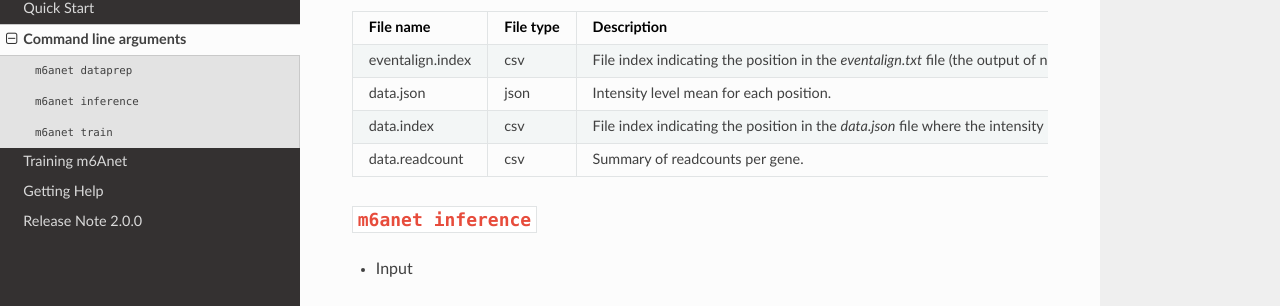
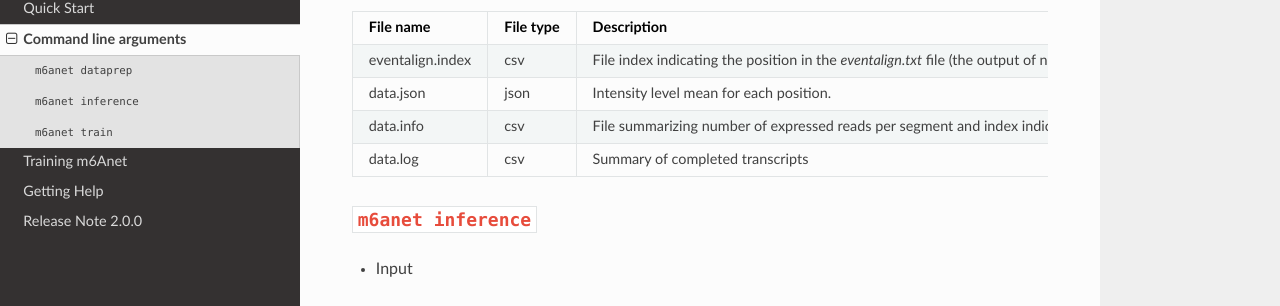
Before and after one commit to GoekeLab/m6anet, a Sphinx documentation site: the page built from docs/source/cmd.rst, in a window 1280 px wide and 900 px high, scrolled down 612 px. Shown: the part 141-447 px from the top of the window. Built offline with Sphinx 7.4.7 and the Read the Docs theme 2.0.0, drawn with Linux system fonts in a browser that asks for light colours; some of the changed text lies outside the part shown.

Commit message:
update cmd arguments

```diff
--- a/docs/source/cmd.rst
+++ b/docs/source/cmd.rst
@@ -26,16 +26,18 @@ Argument name                       Required    Default value         Descriptio
 --min_segment_count=NUM             No          1                     Minimum read counts over each candidate m6A segment
 =================================   ==========  ===================  ============================================================================================================
 
+
 * Output
 
-======================  ==============  ===============================================================================================================================================================
+======================  ==============  ===================================================================================================================================================================================================================
 File name               File type       Description
-======================  ==============  ===============================================================================================================================================================
+======================  ==============  ===================================================================================================================================================================================================================
 eventalign.index        csv             File index indicating the position in the `eventalign.txt` file (the output of nanopolish eventalign) where the segmentation information of each read index is stored, allowing a random access.
 data.json               json            Intensity level mean for each position.
-data.index              csv             File index indicating the position in the `data.json` file where the intensity level means across positions of each gene is stored, allowing a random access.
-data.readcount          csv             Summary of readcounts per gene.
-======================  ==============  ===============================================================================================================================================================
+data.info               csv             File summarizing number of expressed reads per segment and index indicating the position in the `data.json` file where the intensity level means across positions of each gene is stored, allowing a random access.
+data.log                csv             Summary of completed transcripts
+======================  ==============  ===================================================================================================================================================================================================================
+
 
 ``m6anet inference``
 ************************
@@ -47,7 +49,7 @@ Output files from ``m6anet dataprep``.
 ==========================    ==========  ========================= ==============================================================================
 Argument name                 Required    Default value             Description
 ==========================    ==========  ========================= ==============================================================================
---input_dir=DIR               Yes         NA                        Input directory that contains data.json, data.index, and data.readcount from m6anet-dataprep
+--input_dir=DIR               Yes         NA                        Input directory that contains data.json, data.info from m6anet-dataprep
 --out_dir=DIR                 Yes         NA                        Output directory for the inference results from m6anet
 --model_config=FILE           No          prod_pooling.toml         Model architecture specifications. Please see examples in m6anet/model/configs/model_configs/prod_pooling.toml
 --model_state_dict=FILE       No          prod_pooling_pr_auc.pt    Model weights to be used for inference. Please see examples in m6anet/model/model_states/
```
